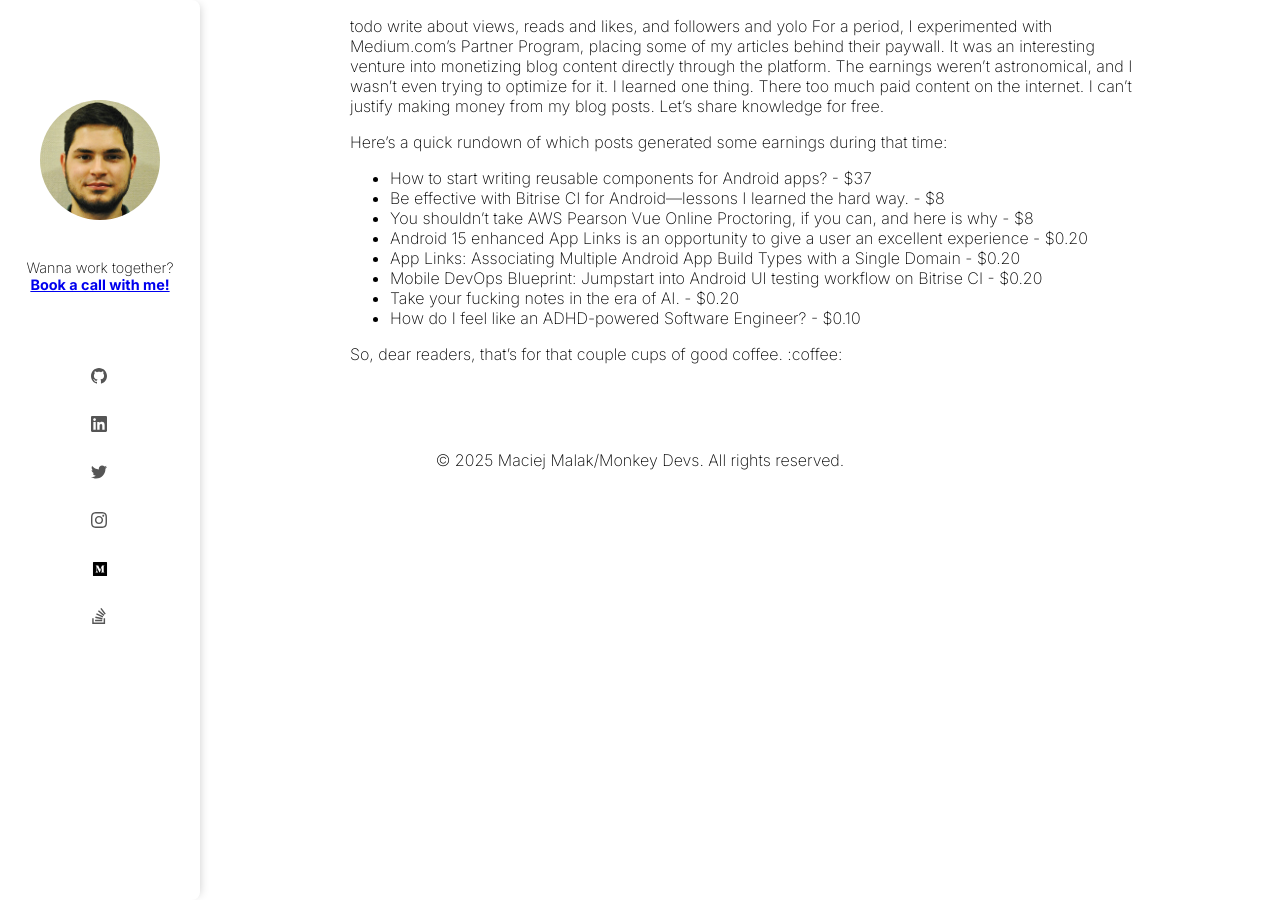
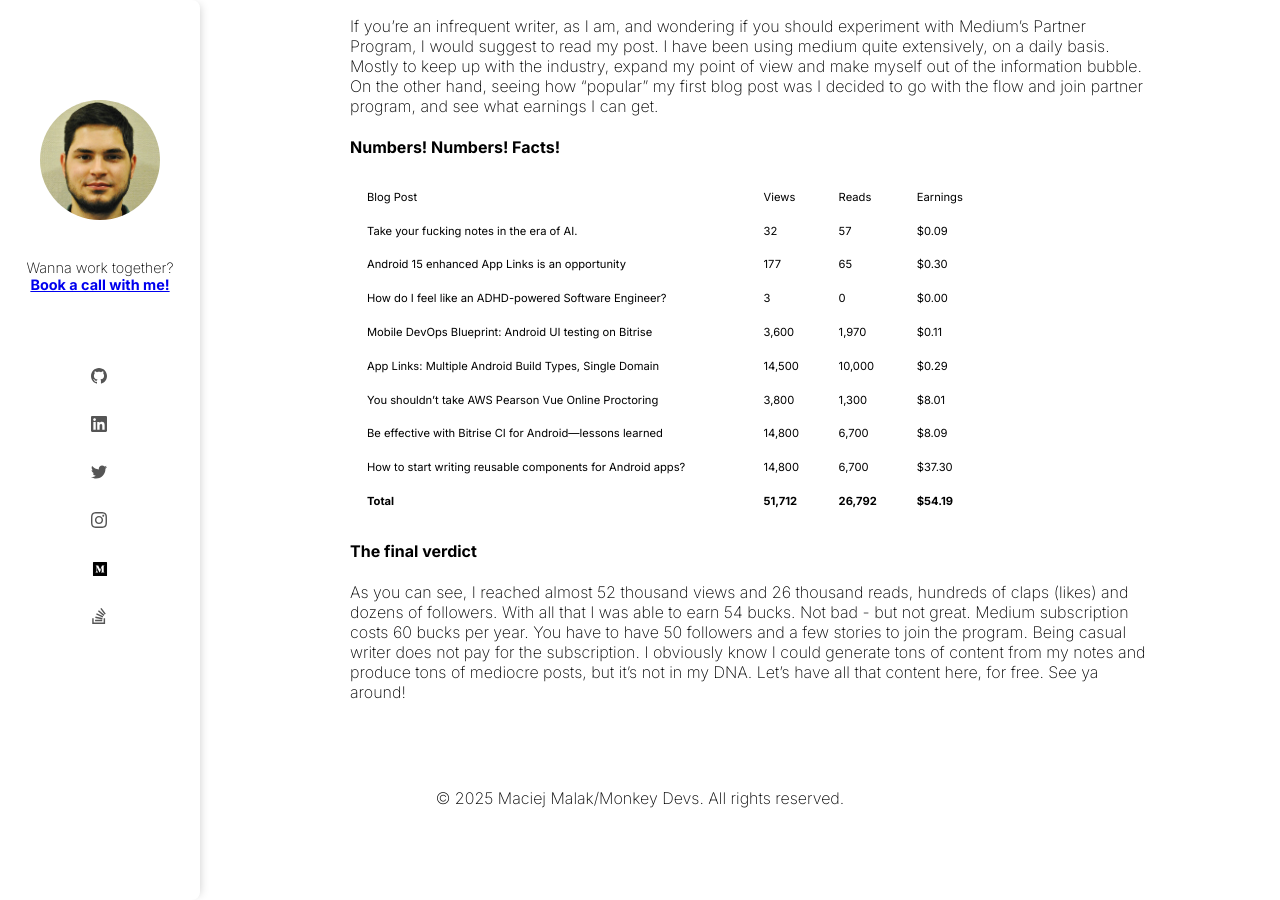
Before and after one commit to xavarius/the-blog, a Jekyll site: the page built from _posts/2025-05-30-my-medium-partner-program-experiment.md, in a window 1280 px wide. Built offline with Jekyll 4.4.1, drawn with Linux system fonts in a browser that asks for light colours.

Commit message:
Updates medium earnings blog post

```diff
--- a/_posts/2025-05-30-my-medium-partner-program-experiment.md
+++ b/_posts/2025-05-30-my-medium-partner-program-experiment.md
@@ -1,22 +1,77 @@
 ---
 layout: default
-title: "My Medium Partner Program Experiment: A Look at Earnings"
+title: "My Medium Partner Program Experiment"
 date: 2025-05-30
 ---
 
+If you're an infrequent writer, as I am, and wondering if you should experiment with Medium's Partner Program, I would suggest to read my post. I have been using medium quite extensively, on a daily basis. Mostly to keep up with the industry, expand my point of view and make myself out of the information bubble. On the other hand, seeing how "popular" my first blog post was I decided to go with the flow and join partner program, and see what earnings I can get.
 
-todo write about views, reads and likes, and followers and yolo
-For a period, I experimented with Medium.com's Partner Program, placing some of my articles behind their paywall. It was an interesting venture into monetizing blog content directly through the platform. The earnings weren't astronomical, and I wasn't even trying to optimize for it. I learned one thing. There too much paid content on the internet. I can't justify making money from my blog posts. Let's share knowledge for free.
+#### Numbers! Numbers! Facts!
 
-Here's a quick rundown of which posts generated some earnings during that time:
+<table class="medium-analytics-table">
+  <tr>
+    <td>Blog Post</td>
+    <td>Views</td>
+    <td>Reads</td>
+    <td>Earnings</td>
+  </tr>
+  <tr>
+    <td>Take your fucking notes in the era of AI.</td>
+    <td>32</td>
+    <td>57</td>
+    <td>$0.09</td>
+  </tr>
+  <tr>
+    <td>Android 15 enhanced App Links is an opportunity</td>
+    <td>177</td>
+    <td>65</td>
+    <td>$0.30</td>
+  </tr>
+  <tr>
+    <td>How do I feel like an ADHD-powered Software Engineer?</td>
+    <td>3</td>
+    <td>0</td>
+    <td>$0.00</td>
+  </tr>
+  <tr>
+    <td>Mobile DevOps Blueprint: Android UI testing on Bitrise</td>
+    <td>3,600</td>
+    <td>1,970</td>
+    <td>$0.11</td>
+  </tr>
+  <tr>
+    <td>App Links: Multiple Android Build Types, Single Domain</td>
+    <td>14,500</td>
+    <td>10,000</td>
+    <td>$0.29</td>
+  </tr>
+  <tr>
+    <td>You shouldn’t take AWS Pearson Vue Online Proctoring</td>
+    <td>3,800</td>
+    <td>1,300</td>
+    <td>$8.01</td>
+  </tr>
+  <tr>
+    <td>Be effective with Bitrise CI for Android—lessons learned</td>
+    <td>14,800</td>
+    <td>6,700</td>
+    <td>$8.09</td>
+  </tr>
+  <tr>
+    <td>How to start writing reusable components for Android apps?</td>
+    <td>14,800</td>
+    <td>6,700</td>
+    <td>$37.30</td>
+  </tr>
+  <tr>
+    <td><strong>Total</strong></td>
+    <td><strong>51,712</strong></td>
+    <td><strong>26,792</strong></td>
+    <td><strong>$54.19</strong></td>
+  </tr>
+</table>
 
-*   How to start writing reusable components for Android apps? - $37
-*   Be effective with Bitrise CI for Android—lessons I learned the hard way. - $8
-*   You shouldn’t take AWS Pearson Vue Online Proctoring, if you can, and here is why - $8
-*   Android 15 enhanced App Links is an opportunity to give a user an excellent experience - $0.20
-*   App Links: Associating Multiple Android App Build Types with a Single Domain - $0.20
-*   Mobile DevOps Blueprint: Jumpstart into Android UI testing workflow on Bitrise CI - $0.20
-*   Take your fucking notes in the era of AI. - $0.20
-*   How do I feel like an ADHD-powered Software Engineer? - $0.10
-
-So, dear readers, that's for that couple cups of good coffee. :coffee:
+#### The final verdict
+As you can see, I reached almost 52 thousand views and 26 thousand reads, hundreds of claps (likes) and dozens of followers. With all that I was able to earn 54 bucks. Not bad - but not great.
+Medium subscription costs 60 bucks per year. You have to have 50 followers and a few stories to join the program. Being casual writer does not pay for the subscription. I obviously know
+I could generate tons of content from my notes and produce tons of mediocre posts, but it's not in my DNA. Let's have all that content here, for free. See ya around!
--- a/assets/css/style.scss
+++ b/assets/css/style.scss
@@ -147,3 +147,16 @@
     // `fill` from .svg-icon does not apply to <img> tags.
   }
 }
+
+.medium-analytics-table {
+  width: 80%;
+  border-collapse: separate;
+  border-spacing: 0.3em 0.3em; /* 0.5em between columns, 0.75em between rows */
+  font-family: inherit;
+  font-size: 0.7em;
+}
+.medium-analytics-table td {
+  padding: 0.75em 1.25em; /* More horizontal padding for columns */
+  border: none;
+  font-weight: normal;
+}
```
Also changed, not shown: assets/medium.png (added), 2 other files.
